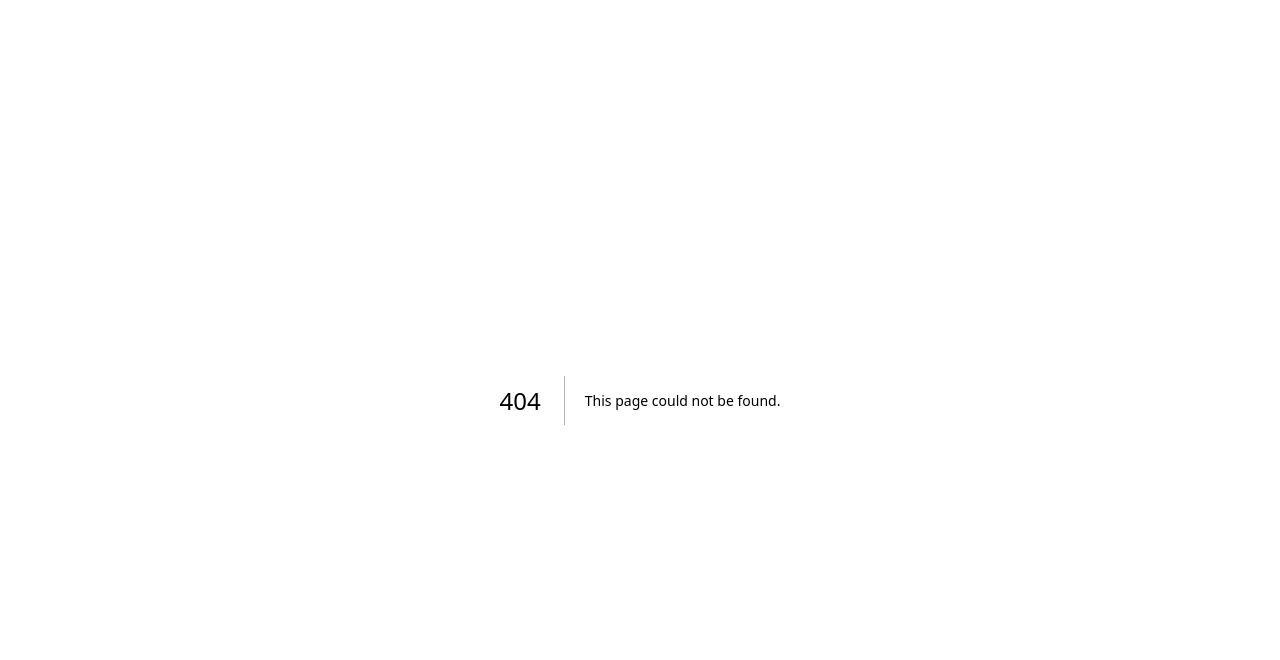
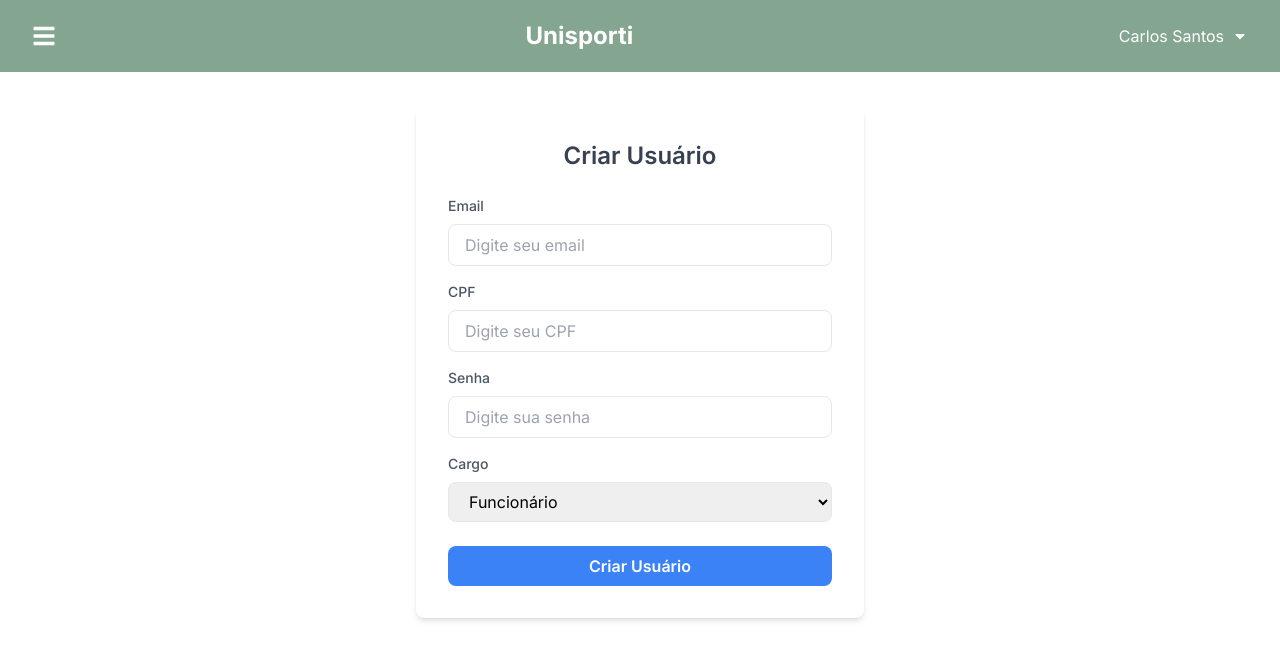
Before and after one commit to caarloshenriq/unisporti-front, a Next.js app: page /registrar in a window 1280 px wide. Before the commit this address had no page. Shown: the top 660 px of the page. Built offline with nearby package versions, Linux system fonts and the light colour scheme.

Commit message:
implementando telas de modalidades e registro de usuarios

```diff
--- a/src/app/dashboard/page.tsx
+++ b/src/app/dashboard/page.tsx
@@ -50,19 +50,13 @@
           </table>
         </section>
         <section className=" p-4">
-          <h2 className="text-xl font-semibold mb-4">Estatísticas</h2>
-          <div className="grid grid-cols-1 md:grid-cols-2 gap-4">
-            <div className="bg-blue-100 p-4 rounded-lg shadow-md hover:bg-blue-200 hover:cursor-pointer">
+          <div className="">
+            <div className="bg-blue-100 p-4 rounded-lg shadow-md hover:bg-blue-200 hover:cursor-pointer text-center">
               <h3 className="text-lg font-semibold mb-2"><FaCalendar className="inline mr-2" /> Próximos Eventos</h3>
               <ul>
                 <li>Evento de futebol - 2024-09-12</li>
                 <li>Campeonato de basquete - 2024-09-18</li>
               </ul>
-            </div>
-            <div className="bg-green-100 p-4 rounded-lg shadow-md hover:bg-green-200 hover:cursor-pointer">
-              <h3 className="text-lg font-semibold mb-2"><FaChartBar className="inline mr-2" /> Desempenho do Aluno</h3>
-              <p>Gráfico de desempenho será exibido aqui.</p>
-              {/* Você pode adicionar um gráfico aqui com uma biblioteca como Chart.js ou Recharts */}
             </div>
           </div>
         </section>
--- /dev/null
+++ b/src/app/financeiro/page.tsx
@@ -0,0 +1,19 @@
+'use client'
+
+import Header from "@/components/Header";
+import Sidebar from "@/components/Sidebar";
+import { useState } from "react";
+
+export default function Financeiro(){
+    const [sidebarOpen, setSidebarOpen] = useState<boolean>(false);
+    const toggleSidebar = () => {
+        setSidebarOpen(prev => !prev);
+      };
+    return(
+        <div className="flex h-screen bg-gray-100">
+        <Sidebar isOpen={sidebarOpen} toggleSidebar={toggleSidebar} />
+        <div className={`flex-1 transition-all duration-300 ease-in-out ${sidebarOpen ? 'ml-64' : 'ml-0'}`}>
+          <Header toggleSidebar={toggleSidebar} sidebarOpen={sidebarOpen} />
+        </div>
+        </div>)
+}
--- /dev/null
+++ b/src/app/minhas-modalidades/futebol/page.tsx
@@ -0,0 +1,20 @@
+'use client'
+
+import Header from "@/components/Header";
+import Sidebar from "@/components/Sidebar";
+import { useState } from "react";
+
+export default function Soccer(){
+    const [sidebarOpen, setSidebarOpen] = useState<boolean>(false);
+    const toggleSidebar = () => {
+        setSidebarOpen(prev => !prev);
+      };
+    return(
+        <div>
+            <Sidebar isOpen={sidebarOpen} toggleSidebar={toggleSidebar} />
+            <div className={`flex-1 transition-all duration-300 ease-in-out ${sidebarOpen ? 'ml-64' : 'ml-0'}`}>
+          <Header toggleSidebar={toggleSidebar} sidebarOpen={sidebarOpen} />
+        </div>
+        </div>
+    )
+}
--- /dev/null
+++ b/src/app/minhas-modalidades/page.tsx
@@ -0,0 +1,34 @@
+'use client'
+import Header from "@/components/Header";
+import Sidebar from "@/components/Sidebar";
+import Link from "next/link";
+import { useState } from "react";
+
+export default function Modalidades() {
+  const [sidebarOpen, setSidebarOpen] = useState<boolean>(false);
+
+  const toggleSidebar = () => {
+    setSidebarOpen(prev => !prev);
+  };
+
+  return (
+    <div className="flex h-screen overflow-hidden">
+      <Sidebar isOpen={sidebarOpen} toggleSidebar={toggleSidebar} />
+      <div className={`flex-1 transition-all duration-300 ease-in-out ${sidebarOpen ? 'ml-64' : 'ml-0'}`}>
+        <Header toggleSidebar={toggleSidebar} sidebarOpen={sidebarOpen} />
+        <main className="p-8 h-full overflow-auto">
+          <div className="grid gap-10 md:grid-cols-3">
+            {["Futebol", "Basquete", "Natação", "Vôlei", "Artes Marciais"].map((modality) => (
+              <div key={modality} className="bg-white shadow-lg rounded-lg p-8 transition-transform transform hover:scale-105 items-center hover:cursor-pointer">
+                <Link href="/minhas-modalidades/futebol">
+                <h4 className="text-2xl font-bold mb-4 text-uniporra">{modality}</h4>
+                <p className="text-uniporraBlack">Quarta-feira 19:30</p>
+            </Link>
+              </div>
+            ))}
+          </div>
+        </main>
+      </div>
+    </div>
+  );
+}
--- a/src/app/modalidades/page.tsx
+++ /dev/null
@@ -1,3 +0,0 @@
-export default function Modalidades(){
-
-}
--- /dev/null
+++ b/src/app/registrar/page.tsx
@@ -0,0 +1,107 @@
+'use client';
+import Header from "@/components/Header";
+import Sidebar from "@/components/Sidebar";
+import { useState } from "react";
+
+export default function Register() {
+  const [sidebarOpen, setSidebarOpen] = useState<boolean>(false);
+  const [email, setEmail] = useState("");
+  const [cpf, setCpf] = useState("");
+  const [password, setPassword] = useState("");
+  const [role, setRole] = useState("funcionario");
+
+  const toggleSidebar = () => {
+    setSidebarOpen(prev => !prev);
+  };
+
+  const handleSubmit = (e: React.FormEvent) => {
+    e.preventDefault();
+    const userData = { email, cpf, password, role };
+    console.log(userData);
+  };
+
+  return (
+    <div className="flex">
+      <Sidebar isOpen={sidebarOpen} toggleSidebar={toggleSidebar} />
+      <div className={`flex-1 transition-all duration-300 ease-in-out ${sidebarOpen ? 'ml-64' : 'ml-0'}`}>
+        <Header toggleSidebar={toggleSidebar} sidebarOpen={sidebarOpen} />
+
+        <div className="flex items-center justify-center h-full">
+          <div className="bg-white shadow-md rounded-lg p-8 max-w-md w-full">
+            <h1 className="text-2xl font-semibold text-gray-700 text-center mb-6">Criar Usuário</h1>
+
+            <form onSubmit={handleSubmit}>
+              <div className="mb-4">
+                <label htmlFor="email" className="block text-gray-600 text-sm font-medium mb-2">
+                  Email
+                </label>
+                <input
+                  id="email"
+                  type="email"
+                  value={email}
+                  onChange={(e) => setEmail(e.target.value)}
+                  className="w-full px-4 py-2 border rounded-lg focus:outline-none focus:ring-2 focus:ring-blue-400"
+                  placeholder="Digite seu email"
+                  required
+                />
+              </div>
+
+              <div className="mb-4">
+                <label htmlFor="cpf" className="block text-gray-600 text-sm font-medium mb-2">
+                  CPF
+                </label>
+                <input
+                  id="cpf"
+                  type="text"
+                  value={cpf}
+                  onChange={(e) => setCpf(e.target.value)}
+                  className="w-full px-4 py-2 border rounded-lg focus:outline-none focus:ring-2 focus:ring-blue-400"
+                  placeholder="Digite seu CPF"
+                  required
+                />
+              </div>
+
+              <div className="mb-4">
+                <label htmlFor="password" className="block text-gray-600 text-sm font-medium mb-2">
+                  Senha
+                </label>
+                <input
+                  id="password"
+                  type="password"
+                  value={password}
+                  onChange={(e) => setPassword(e.target.value)}
+                  className="w-full px-4 py-2 border rounded-lg focus:outline-none focus:ring-2 focus:ring-blue-400"
+                  placeholder="Digite sua senha"
+                  required
+                />
+              </div>
+
+              <div className="mb-6">
+                <label htmlFor="role" className="block text-gray-600 text-sm font-medium mb-2">
+                  Cargo
+                </label>
+                <select
+                  id="role"
+                  value={role}
+                  onChange={(e) => setRole(e.target.value)}
+                  className="w-full px-4 py-2 border rounded-lg focus:outline-none focus:ring-2 focus:ring-blue-400"
+                >
+                  <option value="funcionario">Funcionário</option>
+                  <option value="professor">Professor</option>
+                  <option value="aluno">Aluno</option>
+                </select>
+              </div>
+
+              <button
+                type="submit"
+                className="w-full bg-blue-500 text-white font-semibold py-2 px-4 rounded-lg hover:bg-blue-600 focus:outline-none focus:ring-2 focus:ring-blue-400"
+              >
+                Criar Usuário
+              </button>
+            </form>
+          </div>
+        </div>
+      </div>
+    </div>
+  );
+}
--- a/src/components/Header.tsx
+++ b/src/components/Header.tsx
@@ -1,7 +1,7 @@
 'use client'
 
 import { FC, useState } from 'react';
-import { FaBars, FaCaretDown } from 'react-icons/fa';
+import { FaBars, FaCaretDown, FaCaretUp } from 'react-icons/fa';
 
 interface HeaderProps {
   toggleSidebar: () => void;
@@ -22,12 +22,16 @@
           </button>
       <h1 className="text-2xl font-bold">Unisporti</h1>
       <div className="relative">
-        <button
+      <button
           onClick={handleDropdownToggle}
-          className="flex items-center text-white px-4 py-2 rounded-lg focus:outline-none"
+          className="flex items-center text-white px-4 py-2 rounded-lg focus:outline-none transition-colors duration-300"
         >
-          teste
-          <FaCaretDown className="ml-2" />
+          Carlos Santos
+          <div
+            className={`ml-2 transition-transform duration-300 ease-in-out`}
+          >
+            {dropdownOpen ? <FaCaretUp /> : <FaCaretDown />}
+          </div>
         </button>
         {dropdownOpen && (
           <div className="absolute right-0 mt-2 bg-white text-uniporraGreen3 rounded-lg shadow-lg w-48 hover:bg-green-50">
--- a/src/components/Sidebar.tsx
+++ b/src/components/Sidebar.tsx
@@ -25,7 +25,7 @@
             <a href="/dashboard" className="block py-2 px-4 hover:bg-uniporraGreen2 rounded">Início</a>
           </li>
           <li>
-            <a href="#modalidades" className="block py-2 px-4 hover:bg-uniporraGreen2 rounded">Minhas modalidades</a>
+            <a href="/minhas-modalidades" className="block py-2 px-4 hover:bg-uniporraGreen2 rounded">Minhas modalidades</a>
           </li>
           <li>
             <a href="#sobre" className="block py-2 px-4 hover:bg-uniporraGreen2 rounded">Sobre</a>
```
